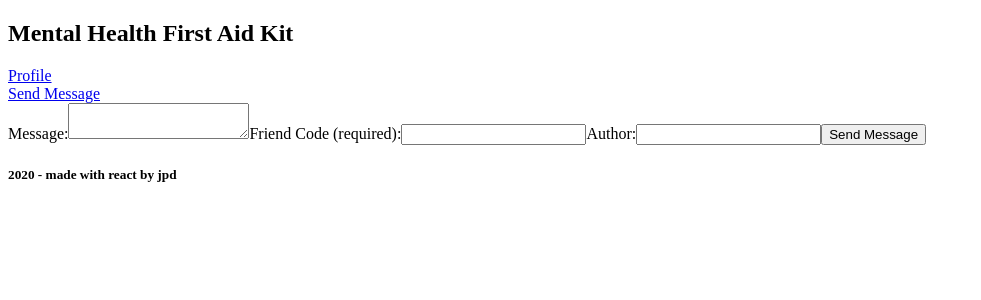
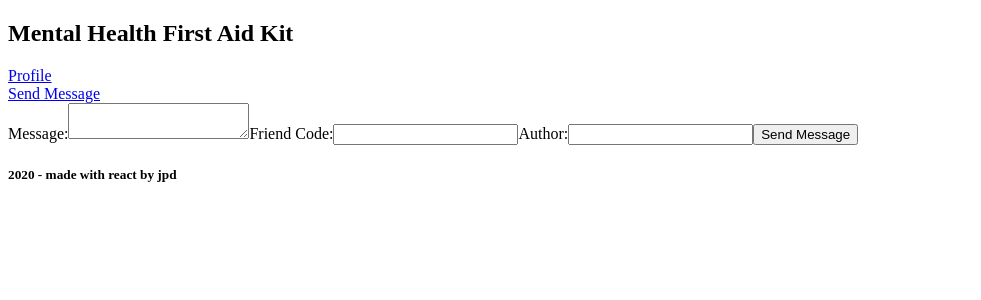
Before and after one commit to mehtaphysical/mental-health-first-aid-FE, a React app: page /message in a window 1280 px wide. Shown: the top 300 px of the page, without its empty margins (0-981 px from the left). Built offline with nearby package versions, Linux system fonts and the light colour scheme.

Commit message:
small variable name changes

```diff
--- a/src/components/MessageForm.js
+++ b/src/components/MessageForm.js
@@ -2,7 +2,7 @@ import React from 'react';
 import { useMessageForm } from '../hooks/useMessageForm';
 
 export const MessageForm = () => {
-  const { message, setMessage, friendCode, setFriendCode, author, setAuthor, success, setSuccess, handleSubmit } = useMessageForm();
+  const { message, setMessage, friendCode, setFriendCode, author, setAuthor, success, setSuccess, handleSubmit, friendCodeFromURL } = useMessageForm();
 
   return success ? (
     <section>
@@ -19,11 +19,11 @@ export const MessageForm = () => {
             onChange={({ target }) => setMessage(target.value)} />
         </label>
 
-        <label>Friend Code (required):
-          <input type="text"
+        {!friendCodeFromURL ? (<label>Friend Code:
+          <input type="text" required
             value={friendCode}
             onChange={({ target }) => setFriendCode(target.value)} />
-        </label>
+        </label>) : (<></>)}
 
         <label>Author:
           <input type="text"
--- a/src/components/profile/Option.js
+++ b/src/components/profile/Option.js
@@ -6,14 +6,14 @@ import { Positives } from './Positives';
 export const Option = ({ componentName }) => {
   const [display, setDisplay] = useState(false);
 
-  const components = {
+  const componentDictionary = {
     Event: <Event />,
     Positives: <Positives /> };
 
   const renderOptions = display ? (
     <>
       <button>Collection</button>
-      <button>Something</button>
+      <button>Notes</button>
       <button onClick={() => setDisplay(false)}>Cancel</button>
     </>
   ) : (
@@ -21,10 +21,10 @@ export const Option = ({ componentName }) => {
     </>
   );
 
-  return componentName ?
-    components[componentName]
-    :
-    (<div>
+  return componentName ? (
+    componentDictionary[componentName]
+  ) : (
+    <div>
       <h5 onClick={() => setDisplay(true)}>Click to add collection</h5>
       {renderOptions}
     </div>);
--- a/src/components/profile/Positives.js
+++ b/src/components/profile/Positives.js
@@ -24,10 +24,9 @@ export const Positives = () => {
       }}>Positives{totalUnread > 0 ? (<span> - {totalUnread} new</span>) : (<></>)}</h2>
       {display ? (
         <div>
-          {totalUnread > 0 ? (<h3>{totalUnread - 1} new</h3>) : (<></>)}
           {render}
           <button onClick={getNewCurrentPositive}>Get Another</button>
-          <button onClick={() => history.push(`/message#${friendCode}`)}>Create New</button>
+          <button onClick={() => history.push(`/message?friendcode=${friendCode}`)}>Create New</button>
         </div>
       ) : (
         <></>
--- a/src/hooks/useMessageForm.js
+++ b/src/hooks/useMessageForm.js
@@ -7,7 +7,7 @@ export const useMessageForm = () => {
   const dispatch = useDispatch();
   const location = useLocation();
 
-  const friendCodeFromURL = location.hash.slice(1);
+  const friendCodeFromURL = new URLSearchParams(location.search).get('friendcode');
 
   const [message, setMessage] = useState('');
   const [friendCode, setFriendCode] = useState(friendCodeFromURL);
@@ -30,5 +30,5 @@ export const useMessageForm = () => {
       });
   };
 
-  return { message, setMessage, friendCode, setFriendCode, author, setAuthor, success, setSuccess, handleSubmit };
+  return { message, setMessage, friendCode, setFriendCode, author, setAuthor, success, setSuccess, handleSubmit, friendCodeFromURL };
 };
```
